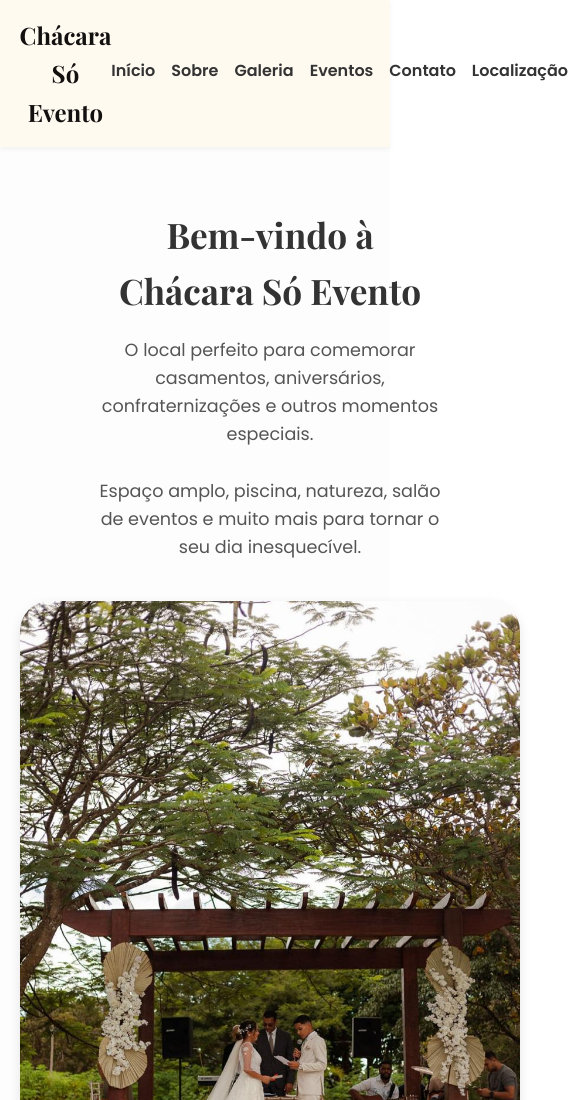
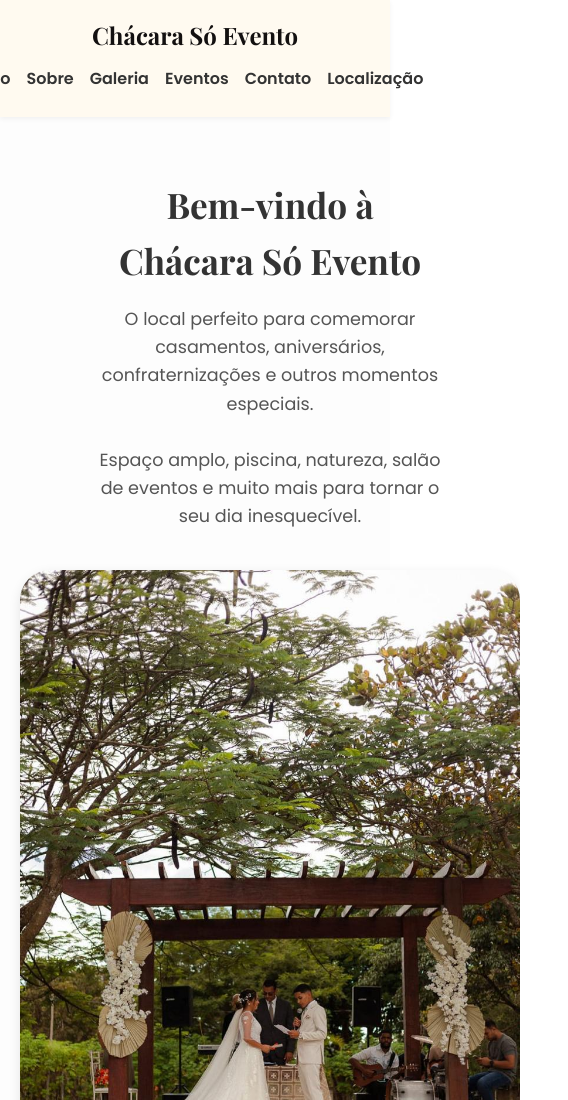
Before and after one commit to Drzim9/ch-cara, a plain HTML site: page index.html in a window 390 px wide. Shown: the top 1100 px of the page, 568 px wide, since content can reach past the window. Drawn offline with nearby package versions, Linux system fonts and the light colour scheme.

```diff
--- a/stryl.css
+++ b/stryl.css
@@ -208,6 +208,10 @@ ul li {
     gap: 20px;
   }
 
+  body {
+    padding: auto;
+  }
+
   header h1 {
     font-size: 1.5rem;
     text-align: center;
@@ -232,4 +236,10 @@ ul li {
     flex: 1 1 100%;
     max-width: 100%;
   }
+
+  .container {
+    flex-direction: column;
+    align-items: center;
+    gap: 10px;
+  }
 }
```
